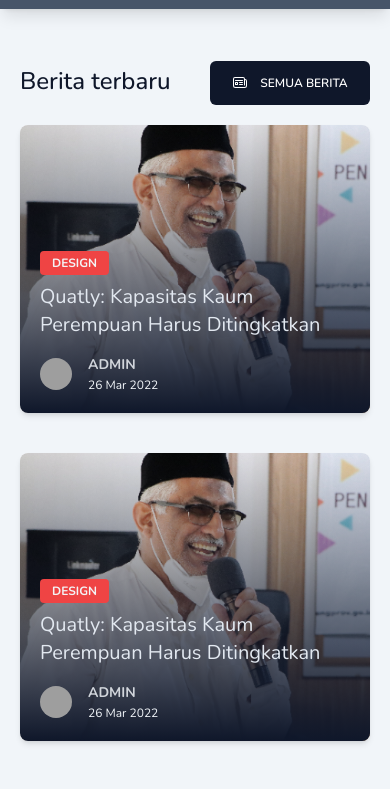
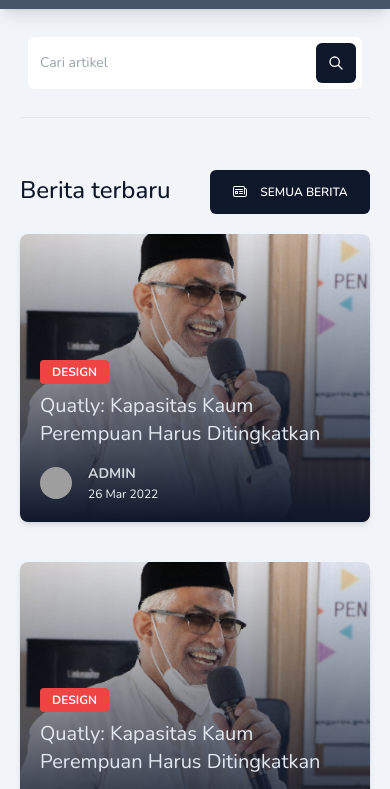
Before and after one commit to burhanmiroj/dprd-jatengprov, a website: page index.html in a window 390 px wide. Shown: the part 55-844 px from the top of the page. Drawn offline with nearby package versions, Linux system fonts and the light colour scheme; grey boxes are pictures that could not be loaded.

```diff
--- a/index.html
+++ b/index.html
@@ -305,6 +305,17 @@
     <!-- END : HEADER -->
     <!-- START : ARTICLE -->
     <section class="w-full px-5 lg:px-12 max-w-screen-xl mx-auto mt-16 md:mt-20">
+        <!-- SEARCHBOX -->
+        <div class="w-full md:hidden border-b py-5">
+            <form action="#" class="relative p-2 rounded-md">
+                <input class="w-full px-3 py-4 rounded-md focus:ring-2 focus:ring-slate-300 focus:shadow-md focus:outline-none transition-all duration-300 text-sm" type="text" placeholder="Cari artikel">
+                <button type="submit" class="absolute top-0 right-0 m-3.5 rounded-md h-10 w-10 grid place-items-center bg-slate-900 focus:ring-2 focus:ring-slate-400 transition-all duration-300">
+                    <svg class="h-4 w-4 text-white" xmlns="http://www.w3.org/2000/svg" fill="none" viewBox="0 0 24 24" stroke="currentColor" stroke-width="2">
+                        <path stroke-linecap="round" stroke-linejoin="round" d="M21 21l-6-6m2-5a7 7 0 11-14 0 7 7 0 0114 0z" />
+                    </svg>
+                </button>
+            </form>
+        </div>
         <div class="flex justify-between items-center pt-10">
             <h1 class="sm:text-3xl text-2xl font-medium title-font text-slate-900">Berita terbaru</h1>
             <a href="./detail-artikel.html" class="flex items-center justify-center mt-3 w-40 bg-slate-900 hover:bg-slate-700 transition-all duration-300 focus:ring-2 focus:ring-slate-300 py-3.5 rounded-md text-white font-semibold mb-2">
```
